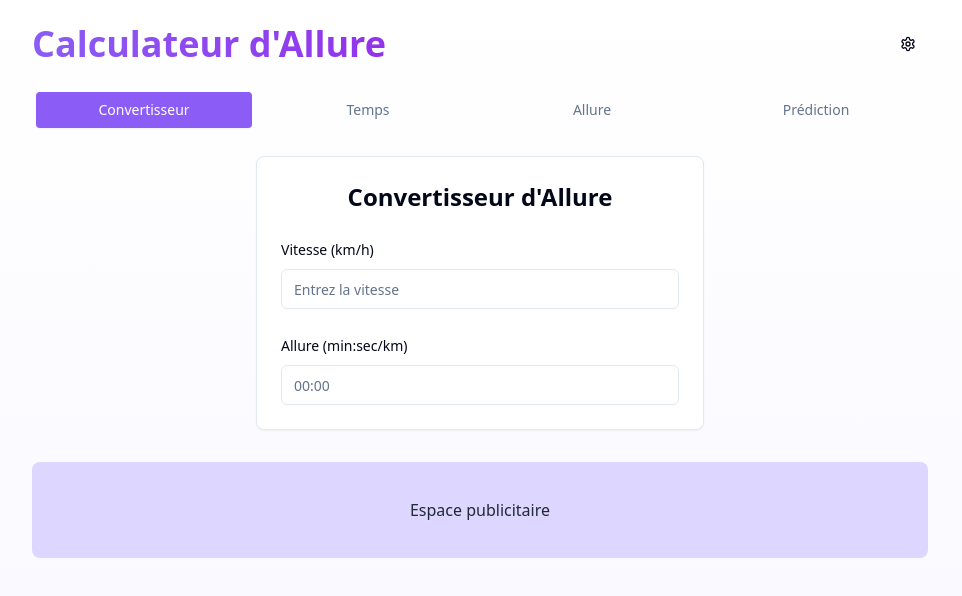
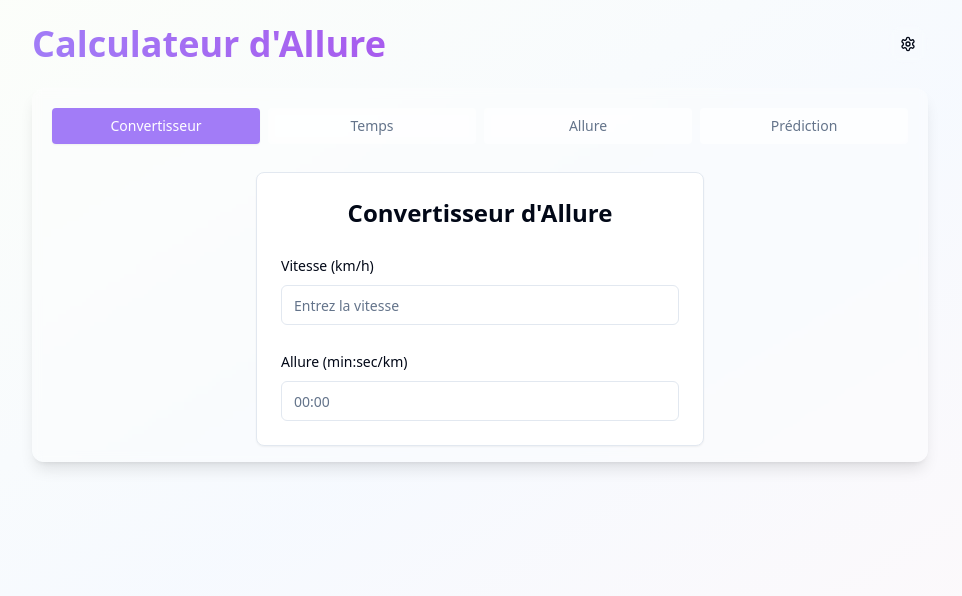
Before and after one commit to anthonypalama/pace-calculator, a React (Vite) app: page / in a window 1280 px wide. Shown: the top 596 px of the page, without its empty margins (160-1122 px from the left). Built offline with nearby package versions, Linux system fonts and the light colour scheme.

Commit message:
Update index page styling
Applied the same styling from the settings page to the index page and removed the advertising space from the index page.
[skip gpt_engineer]

```diff
--- a/src/pages/Index.tsx
+++ b/src/pages/Index.tsx
@@ -13,45 +13,46 @@ const Index = () => {
   const [activeTab, setActiveTab] = useState('pace');
 
   return (
-    <div className="min-h-screen bg-gradient-to-b from-white to-secondary/20 p-4 sm:p-6">
+    <div className="min-h-screen bg-gradient-to-br from-[#F2FCE2]/20 via-[#D3E4FD]/20 to-[#FFDEE2]/20 p-4 sm:p-6">
       <div className="max-w-4xl mx-auto">
         <div className="flex justify-between items-center mb-6">
-          <h1 className="text-2xl sm:text-4xl font-bold bg-clip-text text-transparent bg-gradient-to-r from-primary to-purple-600">
+          <h1 className="text-2xl sm:text-4xl font-bold bg-clip-text text-transparent bg-gradient-to-r from-primary/80 to-purple-600/80">
             Calculateur d'Allure
           </h1>
           <Button
             variant="ghost"
             size="icon"
             onClick={() => navigate('/settings')}
-            className="rounded-full hover:bg-secondary/50"
+            className="rounded-full hover:bg-white/50 backdrop-blur-sm transition-all duration-300"
           >
             <Settings className="h-5 w-5" />
           </Button>
         </div>
 
+        <div className="backdrop-blur-sm bg-white/30 rounded-xl p-4 shadow-lg">
           <Tabs value={activeTab} onValueChange={setActiveTab} className="w-full">
             <TabsList className="w-full grid grid-cols-2 sm:grid-cols-4 gap-2 bg-transparent h-auto p-1">
               <TabsTrigger
                 value="pace"
-              className="data-[state=active]:bg-primary data-[state=active]:text-primary-foreground py-2"
+                className="data-[state=active]:bg-primary/80 data-[state=active]:text-primary-foreground backdrop-blur-sm bg-white/50 py-2"
               >
                 Convertisseur
               </TabsTrigger>
               <TabsTrigger
                 value="time"
-              className="data-[state=active]:bg-primary data-[state=active]:text-primary-foreground py-2"
+                className="data-[state=active]:bg-primary/80 data-[state=active]:text-primary-foreground backdrop-blur-sm bg-white/50 py-2"
               >
                 Temps
               </TabsTrigger>
               <TabsTrigger
                 value="speed"
-              className="data-[state=active]:bg-primary data-[state=active]:text-primary-foreground py-2"
+                className="data-[state=active]:bg-primary/80 data-[state=active]:text-primary-foreground backdrop-blur-sm bg-white/50 py-2"
               >
                 Allure
               </TabsTrigger>
               <TabsTrigger
                 value="predicted"
-              className="data-[state=active]:bg-primary data-[state=active]:text-primary-foreground py-2"
+                className="data-[state=active]:bg-primary/80 data-[state=active]:text-primary-foreground backdrop-blur-sm bg-white/50 py-2"
               >
                 Prédiction
               </TabsTrigger>
@@ -72,10 +73,6 @@ const Index = () => {
               </TabsContent>
             </div>
           </Tabs>
-
-        {/* Bannière publicitaire */}
-        <div className="mt-8 w-full h-24 bg-secondary rounded-lg flex items-center justify-center">
-          <p className="text-secondary-foreground">Espace publicitaire</p>
         </div>
       </div>
     </div>
```
Lines whose indentation alone changed are shown as unchanged.
